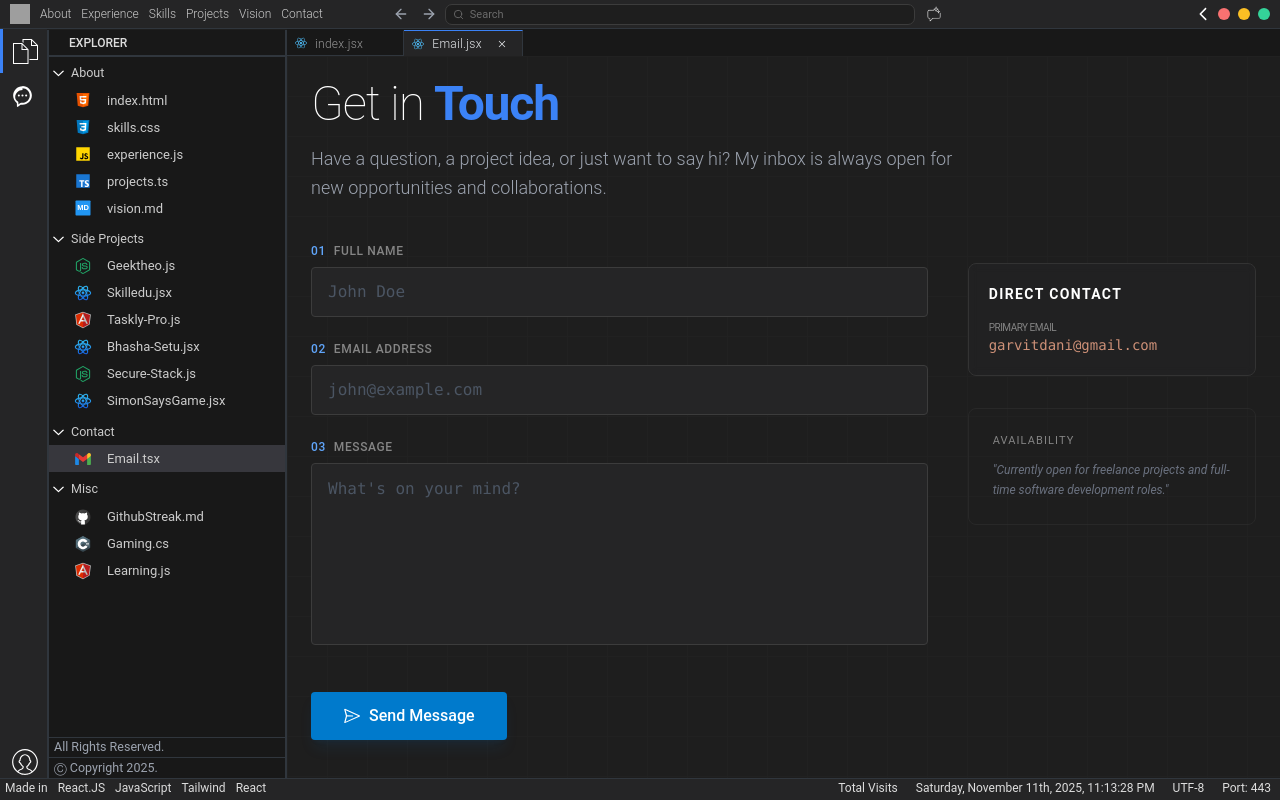
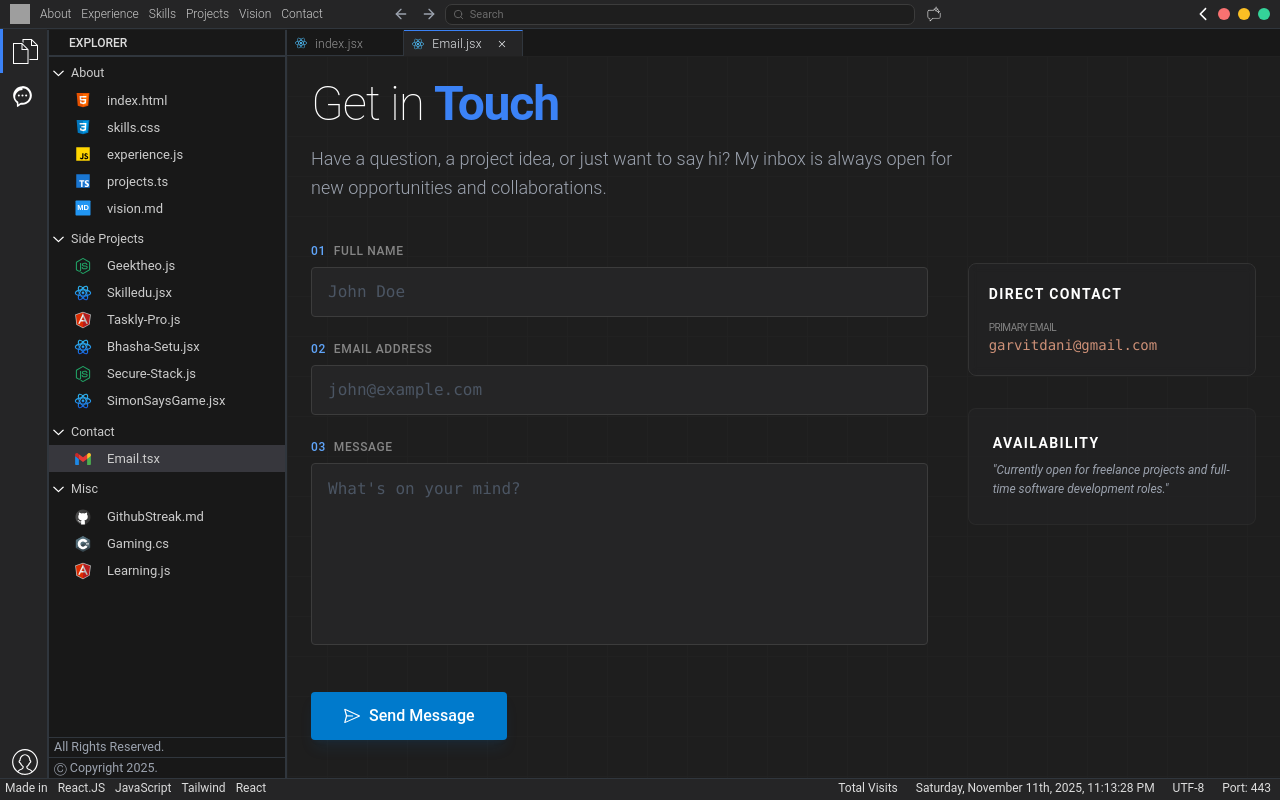
Before and after one commit to Garvit-developer/VS-Code_Style_Portfolio_Website, a React (Vite) app in the folder Client/: page /email in a window 1280 px wide. Built offline with nearby package versions, Linux system fonts and the light colour scheme; grey boxes are pictures that could not be loaded.

Commit message:
Minor Email Page changes

```diff
--- a/Client/src/pages/Email.jsx
+++ b/Client/src/pages/Email.jsx
@@ -71,7 +71,7 @@ const Email = () => {
             autoHideDuration={200}
             universal={true}
         >
-            <div className="relative min-h-screen bg-[#1e1e1e] text-[#d4d4d4] flex flex-col">
+            <div className="relative min-h-screen bg-[#1e1e1e] text-[#d4d4d4] flex flex-col pb-10 md:pb-12">
                 {/* Grid Background */}
                 <div
                     className="absolute inset-0 opacity-[0.03] pointer-events-none fixed"
@@ -162,7 +162,7 @@ const Email = () => {
                                                 }}
                                                 className="group flex items-center gap-2 px-8 py-3 bg-[#007acc] hover:bg-[#0090f1] text-white rounded font-medium transition-all shadow-lg shadow-[#007acc]/10"
                                             >
-                                                <VscSend size={18} className="group-hover:translate-x-1 group-hover:-translate-y-1 transition-transform" />
+                                                <VscSend size={18} className="transform transition-transform duration-300 group-hover:-rotate-45 group-hover:mb-1" />
                                                 Send Message
                                             </button>
                                         ) : (
@@ -176,7 +176,7 @@ const Email = () => {
                             </div>
 
                             {/* Sidebar / Info Card */}
-                            <div className="space-y-8 mt-5">
+                            <div className="space-y-8 md:mt-5">
                                 <div className="p-5 bg-[#252526]/50 border border-[#333] rounded-lg backdrop-blur-sm">
                                     <div className="text-sm font-semibold text-white uppercase tracking-widest mb-4">Direct Contact</div>
                                     <div className="space-y-4">
@@ -191,9 +191,9 @@ const Email = () => {
 
                                 </div>
 
-                                <div className="p-6 border border-[#333]/50 rounded-lg">
-                                    <div className="text-[11px] text-[#858585] uppercase tracking-widest mb-3">Availability</div>
-                                    <p className="text-xs text-gray-500 leading-relaxed italic">
+                                <div className="p-6 border border-[#333]/50 rounded-lg bg-[#252526]/50">
+                                    <div className="text-sm font-semibold text-white uppercase tracking-widest mb-2">Availability</div>
+                                    <p className="text-xs text-gray-400 leading-relaxed italic">
                                         "Currently open for freelance projects and full-time software development roles."
                                     </p>
                                 </div>
```
